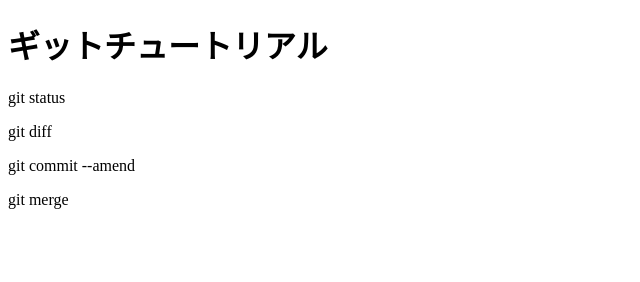
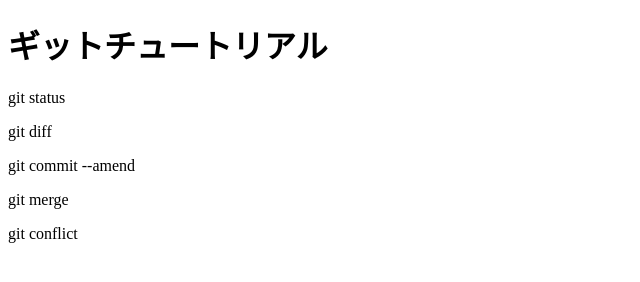
Before and after one commit to takas3/git_tutorial, a plain HTML site: page index.html in a window 1280 px wide. Shown: the full height of the page, 0-640 px from the left. Drawn offline with Linux system fonts and the light colour scheme.

Commit message:
conflict

```diff
--- a/index.html
+++ b/index.html
@@ -10,5 +10,6 @@
 	<p>git diff</p>
 	<p>git commit --amend</p>
 	<p>git merge</p>
+	<p>git conflict</p>
 </body>
 </html>
```
